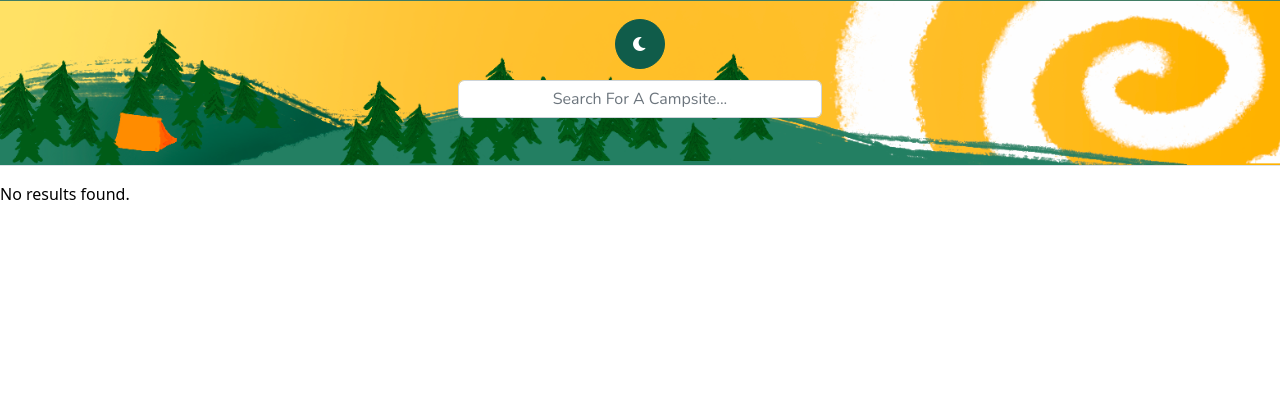
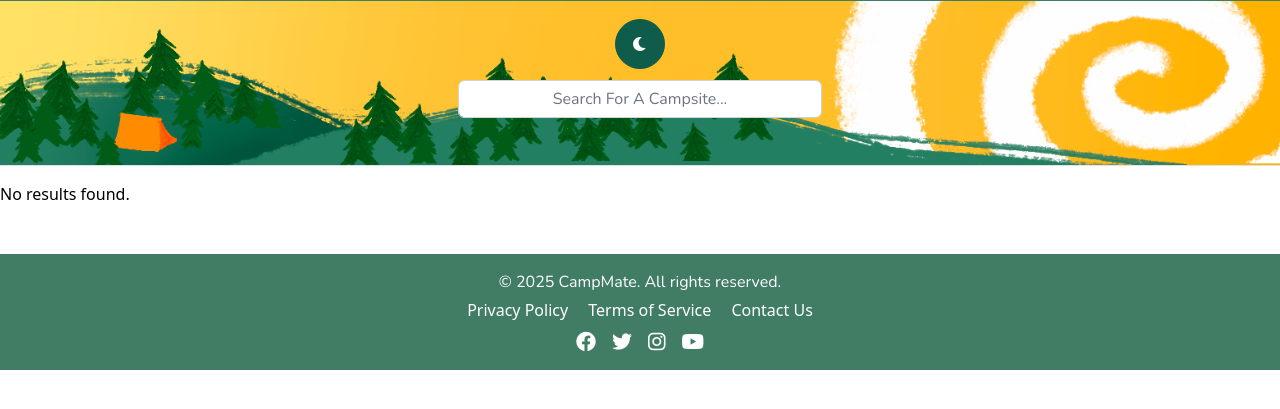
Before and after one commit to UCCS-SP25-CS4300-CS5300-1/Group-5-spring-2025, a Django app: page /search/ in a window 1280 px wide. Shown: the part 167-576 px from the top of the page. Run offline with Django 4.2, Linux system fonts and the light colour scheme; some web fonts are replaced.

Commit message:
Combined Version of Map and Search
I combined the search and map features in order to have a functional generation of markers which can be interacted with to get information on a service.

```diff
--- a/camp_mate/home/templates/base_template.html
+++ b/camp_mate/home/templates/base_template.html
@@ -68,12 +68,32 @@
 </header>
 
 
-
-
 <!-- add block content from html template -->
 {% block content %}
 
 {% endblock %}
+
+
+<!-- Footer -->
+<footer class="bg-primary text-white text-center py-3 mt-5">
+  <div class="container">
+      <p class="mb-1" style="font-family: Nunito, sans-serif; font-weight: 400;">
+          &copy; 2025 CampMate. All rights reserved.
+      </p>
+      <p class="mb-2">
+          <a href="#" class="text-white me-3" style="text-decoration: none;">Privacy Policy</a>
+          <a href="#" class="text-white me-3" style="text-decoration: none;">Terms of Service</a>
+          <a href="#" class="text-white" style="text-decoration: none;">Contact Us</a>
+      </p>
+      <div class="d-flex justify-content-center">
+          <!-- Social Media Links -->
+          <a href="#" class="text-white me-3"><i class="fab fa-facebook fa-lg"></i></a>
+          <a href="#" class="text-white me-3"><i class="fab fa-twitter fa-lg"></i></a>
+          <a href="#" class="text-white me-3"><i class="fab fa-instagram fa-lg"></i></a>
+          <a href="#" class="text-white"><i class="fab fa-youtube fa-lg"></i></a>
+      </div>
+  </div>
+</footer>
 
 <!-- Dark mode toggle -->
 <script>
--- a/camp_mate/home/templates/index.html
+++ b/camp_mate/home/templates/index.html
@@ -12,8 +12,9 @@
 <style>
     #map {
         height: 450px;
-        width: 600px;
+        width: 100%;
         border-radius: 16px;
+        margin-bottom: 20px;
     }
 </style>
 
--- a/camp_mate/home/templates/search_results.html
+++ b/camp_mate/home/templates/search_results.html
@@ -2,10 +2,17 @@
 {% extends "base_template.html" %}
 {% load static %}
 
+<!-- Replace block content in base_template.html -->
+{% block content %}
 
-<!-- Replace block content in base_template.html -->
-{% block content %}{% if campsites %}
+{% if campsites %}
     <h2>Results for {{ query }}</h2>
+
+    <!-- Display Map -->
+    <div class="d-flex justify-content-center">
+        <div id="map"></div>
+    </div>
+
     <ul>
         {% for site in campsites %}
             <li>
@@ -19,4 +26,50 @@
     <p>No results found.</p>
 {% endif %}
 
+<!-- Leaflet.js CSS & JS -->
+<link rel="stylesheet" href="https://unpkg.com/leaflet@1.9.4/dist/leaflet.css" />
+<script src="https://unpkg.com/leaflet@1.9.4/dist/leaflet.js"></script>
+
+<style>
+    #map {
+        height: 450px;
+        width: 100%;
+        border-radius: 16px;
+        margin-bottom: 20px;
+    }
+</style>
+
+<script>
+    document.addEventListener("DOMContentLoaded", function () {
+        var map = L.map('map').setView([39.5, -98.35], 5); // Default center (USA)
+
+        // Add tile layer (OpenStreetMap)
+        L.tileLayer('https://{s}.tile.openstreetmap.org/{z}/{x}/{y}.png', {
+            attribution: '&copy; OpenStreetMap contributors'
+        }).addTo(map);
+
+        // Dynamically insert markers based on Django context
+        var campsites = [
+            {% for site in campsites %}
+                {
+                    name: "{{ site.FacilityName|escapejs }}",
+                    lat: {{ site.FacilityLatitude|default:"null" }},
+                    lon: {{ site.FacilityLongitude|default:"null" }},
+                    type: "{{ site.FacilityTypeDescription|escapejs }}",
+                    id: "{{ site.FacilityID }}"
+                },
+            {% endfor %}
+        ];
+
+        // Add markers to the map
+        campsites.forEach(function (site) {
+            if (site.lat && site.lon) {
+                L.marker([site.lat, site.lon]).addTo(map)
+                    .bindPopup(`<b>${site.name}</b><br>Type: ${site.type}<br>
+                                <a href="/facility/${site.id}">View Details</a>`);
+            }
+        });
+    });
+</script>
+
 {% endblock %}
```
